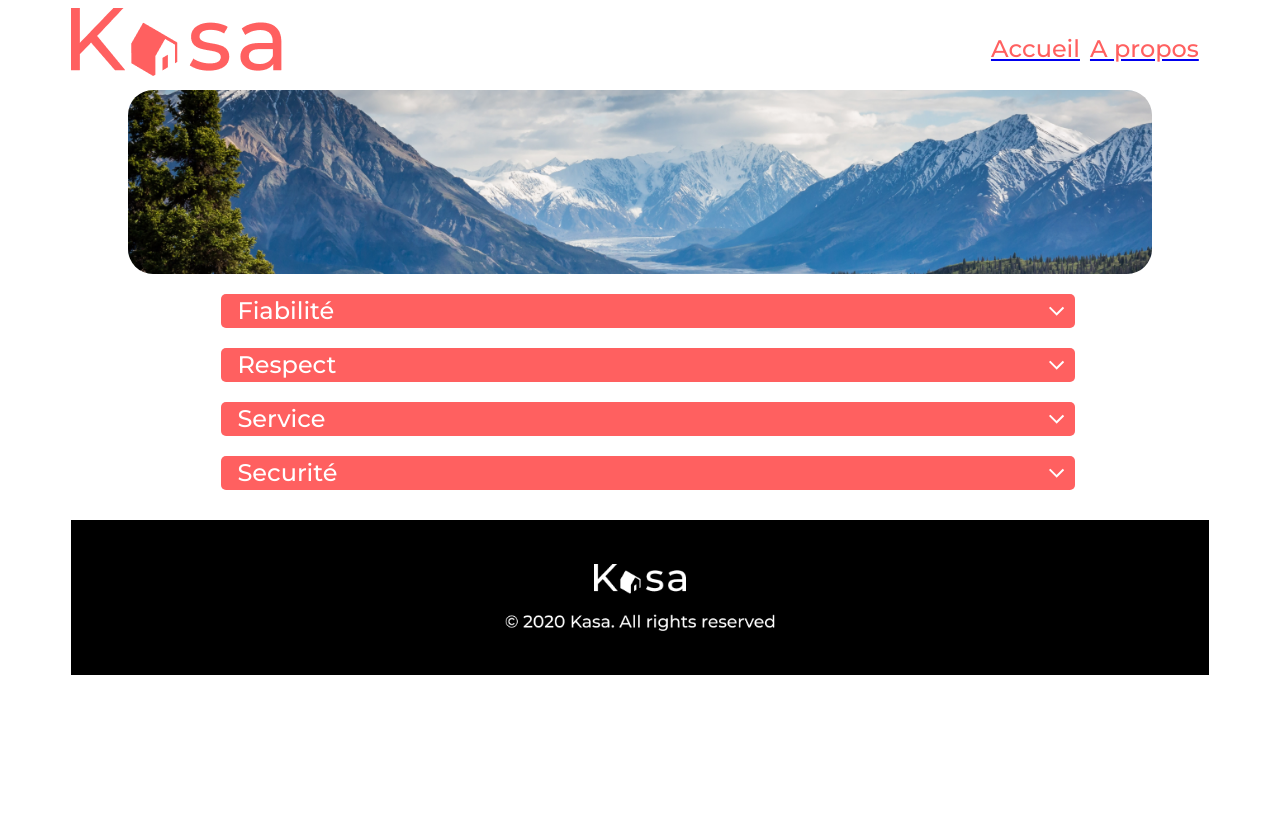
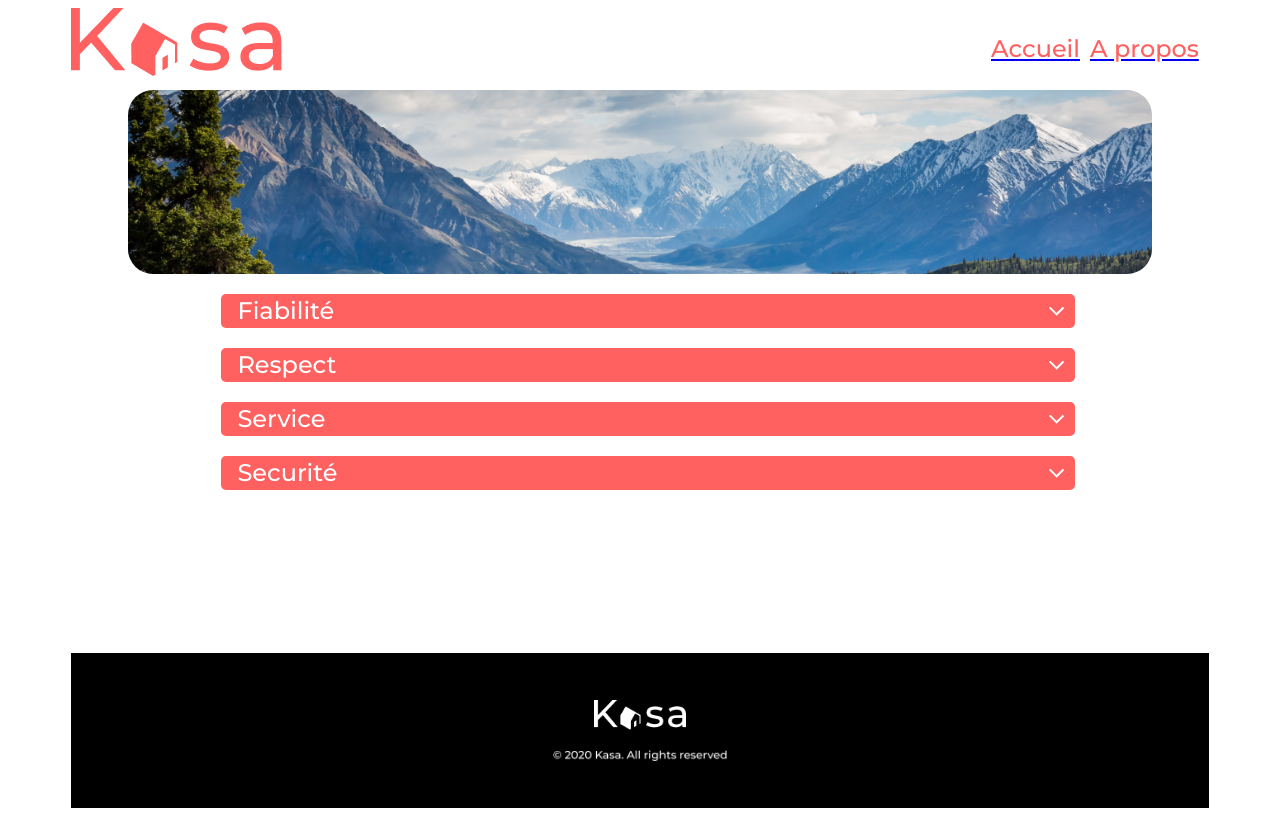
Before and after one commit to YannickMarsot/projet-7, a React (Create React App) app: page /AboutUs in a window 1280 px wide. Built offline with nearby package versions, Linux system fonts and the light colour scheme.

Commit message:
Fixation Footer

```diff
--- a/src/Components/Error/Error.css
+++ b/src/Components/Error/Error.css
@@ -1,6 +1,7 @@
 .elementsWrapper {
   display: flex;
   flex-direction: column;
+  flex-grow: 1;
 }
 
 #ErrorTitle {
--- a/src/Components/Footer/Footer.css
+++ b/src/Components/Footer/Footer.css
@@ -1,5 +1,8 @@
 #FooterContainer {
   margin-top: 10px;
+  /* position: fixed;
+  left: 0;
+  bottom: 0; */
   height: 155px;
   width: 100%;
   display: flex;
@@ -15,5 +18,5 @@
 }
 
 #copyright {
-  height: 17px;
+  height: 11px;
 }
--- a/src/Pages/AboutUs/AboutUs.css
+++ b/src/Pages/AboutUs/AboutUs.css
@@ -1,6 +1,7 @@
 #bigWrapper {
   display: flex;
   flex-direction: column;
+  flex-grow: 1;
 }
 
 #bannerWrapper {
--- a/src/Pages/Home/Home.css
+++ b/src/Pages/Home/Home.css
@@ -2,6 +2,7 @@
   display: flex;
   flex-direction: column;
   align-items: center;
+  flex-grow: 1;
 }
 
 #BannerWrapper {
--- a/src/Pages/Page/Page.css
+++ b/src/Pages/Page/Page.css
@@ -1,3 +1,7 @@
+#bigWrapper {
+  flex-grow: 1;
+}
+
 #titlesTagsAndLandLordWrapper {
   display: flex;
   justify-content: space-between;
--- a/src/Pages/Page/Page.jsx
+++ b/src/Pages/Page/Page.jsx
@@ -32,7 +32,7 @@ function Page() {
   const equipments = chosenAppart && chosenAppart.equipments
   return (
     chosenAppart && (
-      <div>
+      <div id="bigWrapper">
         <Slider data={pictures} />
         <div id="titlesTagsAndLandLordWrapper">
           <div id="TitleAndTags">
--- a/src/Utils/Style/Style.css
+++ b/src/Utils/Style/Style.css
@@ -2,6 +2,7 @@
 
 #root {
   max-width: 1440px;
+  min-height: 100vh;
   margin-left: auto;
   margin-right: auto;
   width: 90%;
```
